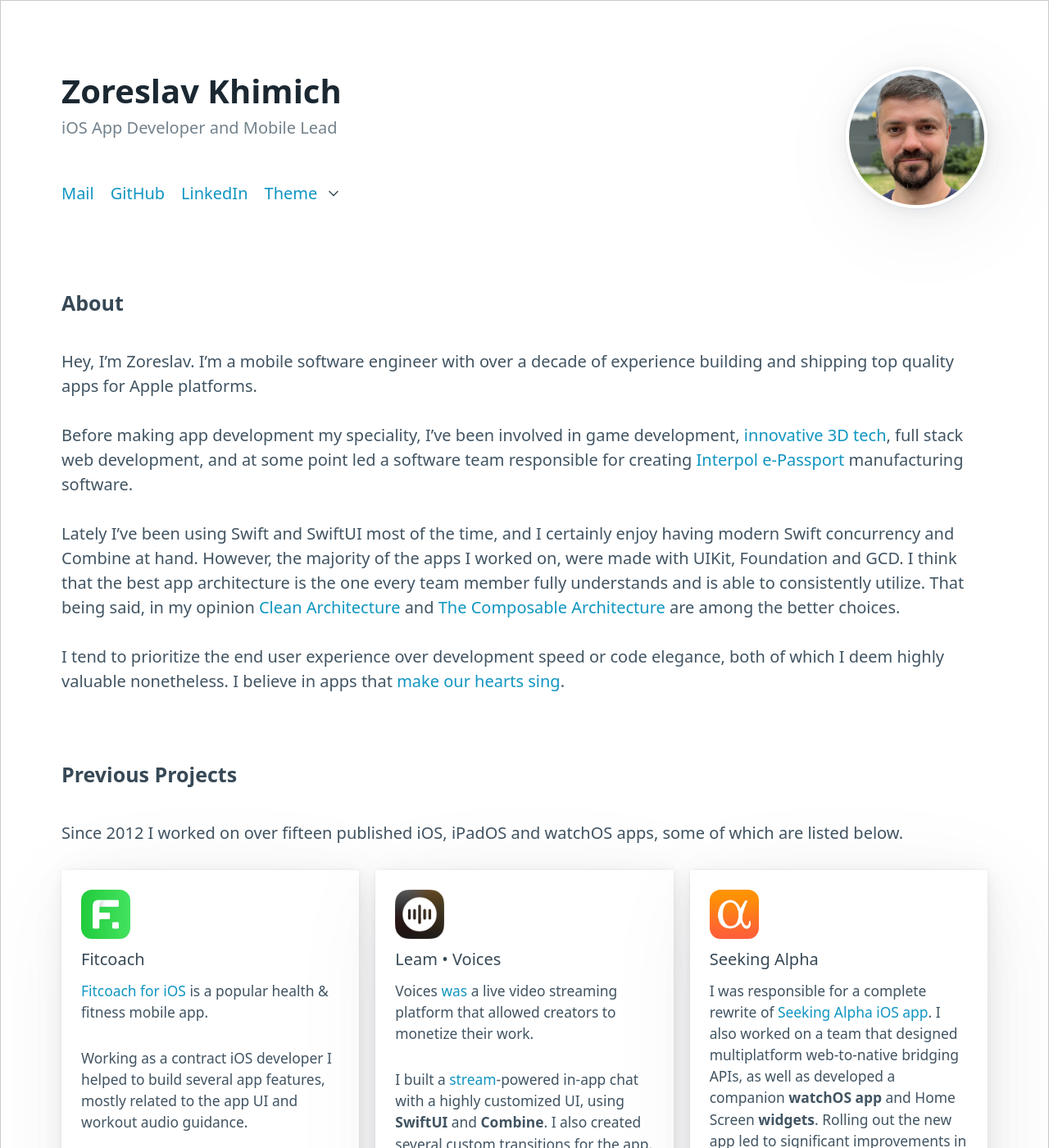
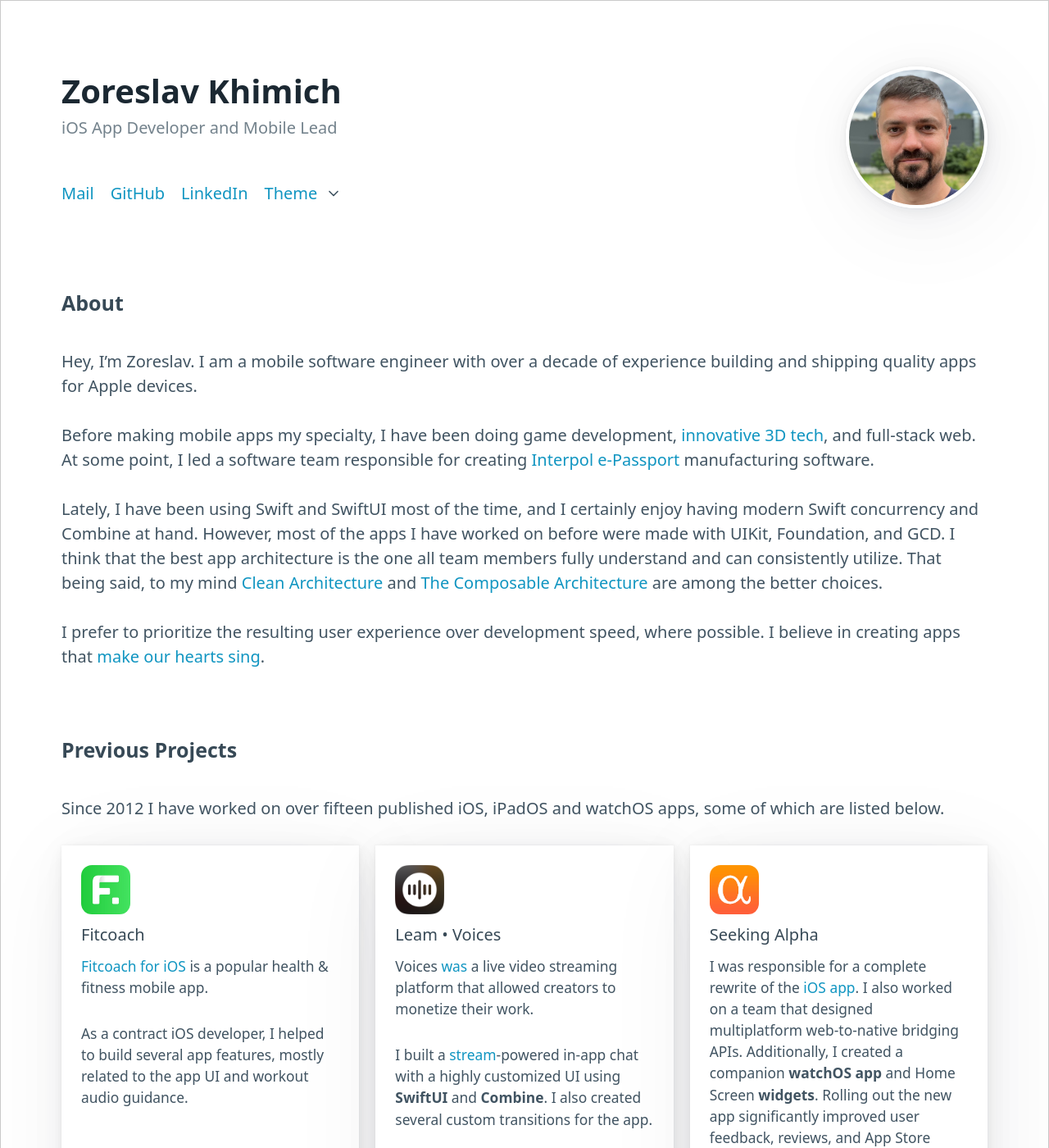
Before and after one commit to zrxq/zrxq.github.io, a Jekyll site: the page built from index.md, in a window 1280 px wide and 1400 px high. Shown: the whole window at 82% size. Built offline with Jekyll 4.4.1, drawn with Linux system fonts in a browser that asks for light colours; some of the changed text lies outside the part shown.

Commit message:
update: Refined about & project desc.

```diff
--- a/_data/projects.yml
+++ b/_data/projects.yml
@@ -6,7 +6,7 @@
     health & fitness mobile app.
 
 
-    Working as a contract iOS developer I helped to build several app features, mostly related to the app UI and workout audio guidance.
+    As a contract iOS developer, I helped to build several app features, mostly related to the app UI and workout audio guidance.
   accolades: Over 50 million users<br />(acc. to the app)
 
 - name: Leam • Voices
@@ -16,7 +16,7 @@
     Voices [was](https://leam.xyz) a live video streaming platform that allowed creators to monetize their work.
 
 
-    I built a [stream](https://getstream.io)-powered in-app chat with a highly customized UI, using **SwiftUI** and **Combine**.
+    I built a [stream](https://getstream.io)-powered in-app chat with a highly customized UI using **SwiftUI** and **Combine**.
     I also created several custom transitions for the app.
 
 - name: Seeking Alpha
@@ -24,10 +24,10 @@
   pic: img/projects/seekingalpha@2x.png
   desc: >-
     I was responsible for
-    a complete rewrite of [Seeking Alpha iOS app](https://apps.apple.com/us/app/seeking-alpha-news-analysis/id552799694).
-    I also worked on a team that designed multiplatform web-to-native bridging APIs, as well as developed a companion
-    **watchOS app** and Home Screen **widgets**. Rolling out the new app led to significant improvements in user feedback,
-    reviews & ratings.
+    a complete rewrite of the [iOS app](https://apps.apple.com/us/app/seeking-alpha-news-analysis/id552799694).
+    I also worked on a team that designed multiplatform web-to-native bridging APIs. Additionally, I created a companion
+    **watchOS app** and Home Screen **widgets**. Rolling out the new app significantly improved user feedback,
+    reviews, and App Store rankings.
   accolades: Peaked No.1 in Finance<br />in the US App Store
 
 - name: Kasta
@@ -35,11 +35,11 @@
   pic: img/projects/kasta@2x.png
   border: true
   desc: >-
-    As a mobile development lead I was involved in all decisions
-    concering mobile apps, including feature planning, product & UI design, app development, QA, and app delivery.
-    Lead a team of six mobile developers.
+    As a mobile development lead, I was involved in all decisions
+    concerning mobile apps, including feature planning, product & UI design, app development, QA, and app delivery.
+    Led a team of six mobile developers.
     I also developed the data-driven component foundation of the [iOS app](https://apps.apple.com/ua/app/kasta-покупки-одяг-та-взуття/id547622923).
-    During my time in Kasta, the company significantly strengthened its standing on the mobile market.
+    During my time in Kasta, the company significantly strengthened its mobile market standing.
   accolades: Achieved No.1 in Shopping<br />in Ukrainian App Store
 
 - name: Coins
@@ -50,7 +50,8 @@
     Their mobile wallet empowers customers and small businesses by providing direct access to financial services.
 
 
-    I programmed the [iOS crypto wallet app](https://apps.apple.com/ph/app/coins-buy-bitcoin-crypto/id972324049) from scratch.
+    I programmed the original [iOS crypto wallet](https://apps.apple.com/ph/app/coins-buy-bitcoin-crypto/id972324049)
+    from the ground up.
 
 
   accolades: Reached Top 3 in Finance<br />in the Philippines
@@ -59,11 +60,11 @@
   pic: img/projects/gipis@2x.png
   border: true
   desc: >-
-    Gipis [was](https://www.crunchbase.com/organization/gipis) a highly popular marathon running iOS app.
-    It allowed to create and execute a personalized and adaptable training plan for runners.
+    Gipis [was](https://www.crunchbase.com/organization/gipis) a popular marathon-running coach iOS app.
+    It created and helped the user to execute personalized and adaptable training plans.
 
 
-    I worked on a major UI revamp for the app, as well as on improving its core functionality.
+    I worked on a total UI revamp for the app, as well as on improving its core functionality.
   accolades: Peaked No.1 in Sports<br />in the US App Store
 
 
@@ -74,7 +75,7 @@
     Lapka was a hardware startup that built connected personal sensor devices.
 
 
-    I developed several features for their iOS apps, namely geolocation and social feature for the Personal Environment Monitor and a GPU-accelerated video stream filter for the Blood Alcohol Monitor.
+    I developed several features for their iOS apps, namely the geolocation and social functionality for the Personal Environment Monitor and a GPU-accelerated video stream filter for the Blood Alcohol Monitor.
 
 
     In 2015 Lapka was [acquired by Airbnb](https://www.theverge.com/2015/9/29/9419387/airbnb-lapka-acquisition).
@@ -87,7 +88,7 @@
     with the global Riders community.
 
 
-    Working as a freelance iOS developer, I helped to build
+    Working as a freelance iOS developer, I built
     several features for the [iOS app](https://apps.apple.com/us/app/riders-bmx-skateboard-snowboard/id474209047).
   # accolades: Featured on the App Store
 
--- a/index.md
+++ b/index.md
@@ -9,18 +9,20 @@
 <section>
 
 #### About
-Hey, I'm Zoreslav. I'm a mobile software engineer with over a decade of experience building and shipping top quality apps for Apple platforms.
 
-Before making app development my speciality, I've been involved in game development, [innovative 3D tech](https://www.crunchbase.com/organization/mydeco), full stack web development, and at some point led a software team responsible for creating [Interpol e-Passport](https://en.wikipedia.org/wiki/Interpol_Travel_Document) manufacturing software.
+Hey, I'm Zoreslav. I am a mobile software engineer with over a decade of experience building and shipping quality apps for Apple devices.
 
-Lately I've been using Swift and SwiftUI most of the time, and I certainly enjoy having modern Swift concurrency and Combine at hand. However, the majority of the apps I worked on, were made with UIKit, Foundation and GCD. I think that the best app architecture is the one every team member fully understands and is able to consistently utilize. That being said, in my opinion [Clean Architecture](https://nalexn.github.io/clean-architecture-swiftui/) and [The Composable Architecture](https://github.com/pointfreeco/swift-composable-architecture) are among the better choices.
+Before making mobile apps my specialty, I have been doing game development, [innovative 3D tech](https://www.crunchbase.com/organization/mydeco), and full-stack web. At some point, I led a software team responsible for creating [Interpol e-Passport](https://en.wikipedia.org/wiki/Interpol_Travel_Document) manufacturing software.
 
-I tend to prioritize the end user experience over development speed or code elegance, both of which I deem highly valuable nonetheless. I believe in apps that [make our hearts sing](https://daringfireball.net/2023/02/making_our_hearts_sing).
+Lately, I have been using Swift and SwiftUI most of the time, and I certainly enjoy having modern Swift concurrency and Combine at hand. However, most of the apps I have worked on before were made with UIKit, Foundation, and GCD. I think that the best app architecture is the one all team members fully understand and can consistently utilize. That being said, to my mind [Clean Architecture](https://nalexn.github.io/clean-architecture-swiftui/) and [The Composable Architecture](https://github.com/pointfreeco/swift-composable-architecture) are among the better choices.
+
+I prefer to prioritize the resulting user experience over development speed, where possible. I believe in creating apps that [make our hearts sing](https://daringfireball.net/2023/02/making_our_hearts_sing).
 
 </section><section>
 
 #### Previous Projects
-Since 2012 I worked on over fifteen published iOS, iPadOS and watchOS apps, some of which are listed below.
+
+Since 2012 I have worked on over fifteen published iOS, iPadOS and watchOS apps, some of which are listed below.
 
 {% include projects.html %}
 
```
